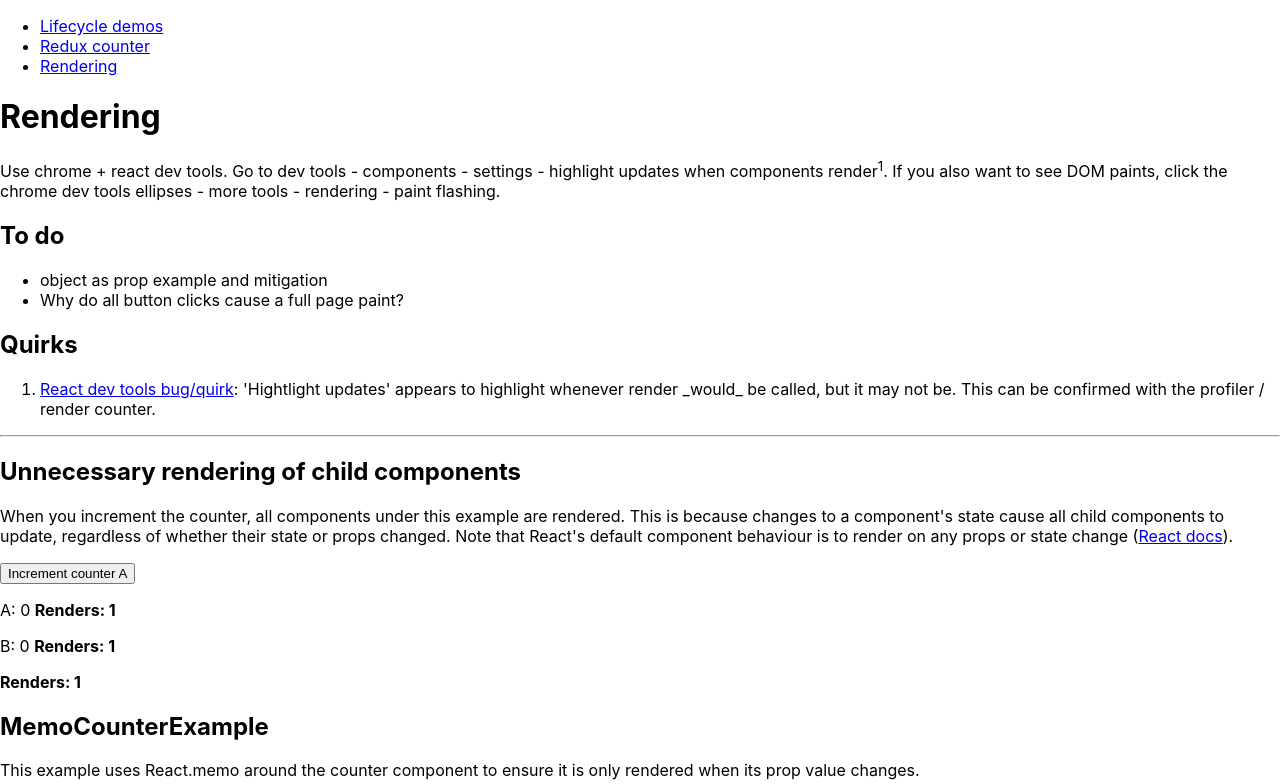
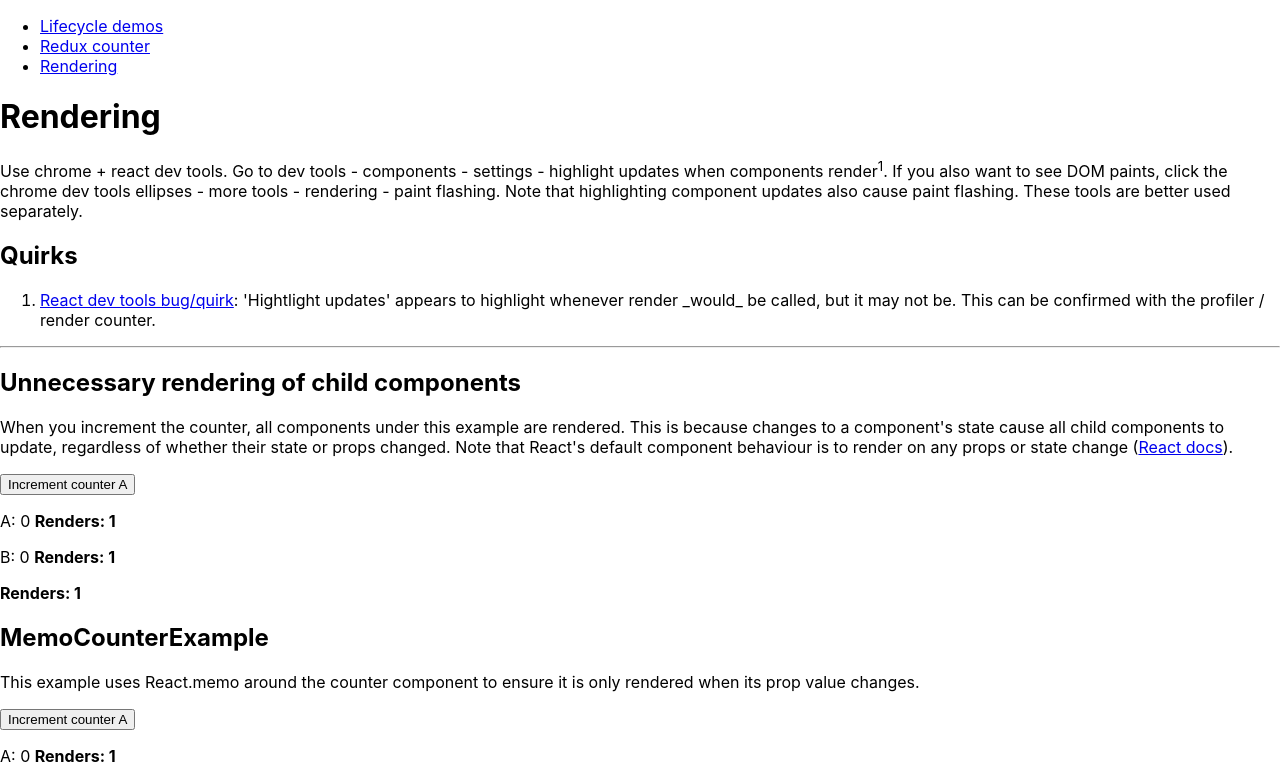
Before and after one commit to uozuAho/react_playground, a React (Create React App) app: page /render in a window 1280 px wide. Shown: the top 784 px of the page. Built offline with nearby package versions, Linux system fonts and the light colour scheme.

Commit message:
render demo cleanups

```diff
--- a/src/render/RenderingDemo.tsx
+++ b/src/render/RenderingDemo.tsx
@@ -13,17 +13,14 @@ export class RenderingDemo extends React.PureComponent {
       <>
         <h1>Rendering</h1>
 
-        <p>Use chrome + react dev tools. Go to dev tools - components - settings
-          - highlight updates when components render<sup>1</sup>. If you also want to see DOM
-          paints, click the chrome dev tools ellipses - more tools - rendering -
-          paint flashing.
+        <p>
+          Use chrome + react dev tools. Go to dev tools - components - settings
+          - highlight updates when components render<sup>1</sup>. If you also
+          want to see DOM paints, click the chrome dev tools ellipses - more
+          tools - rendering - paint flashing. Note that highlighting component
+          updates also cause paint flashing. These tools are better used
+          separately.
         </p>
-
-        <h2>To do</h2>
-        <ul>
-          <li>object as prop example and mitigation</li>
-          <li>Why do all button clicks cause a full page paint?</li>
-        </ul>
 
         <h2>Quirks</h2>
         <ol>
@@ -53,7 +50,7 @@ export class RenderingDemo extends React.PureComponent {
 
 function FirstBadExample() {
   const [counterA, setCounterA] = React.useState(0);
-  const [counterB, setCounterB] = React.useState(0);
+  const [counterB] = React.useState(0);
 
   console.log("render FirstBadExample");
 
@@ -83,7 +80,7 @@ function FirstBadExample() {
 
 function MemoCounterExample() {
   const [counterA, setCounterA] = React.useState(0);
-  const [counterB, setCounterB] = React.useState(0);
+  const [counterB] = React.useState(0);
 
   console.log("render MemoCounterExample");
 
```
Also changed, not shown: 1 other file (tests, documents, lock files or other folders).
